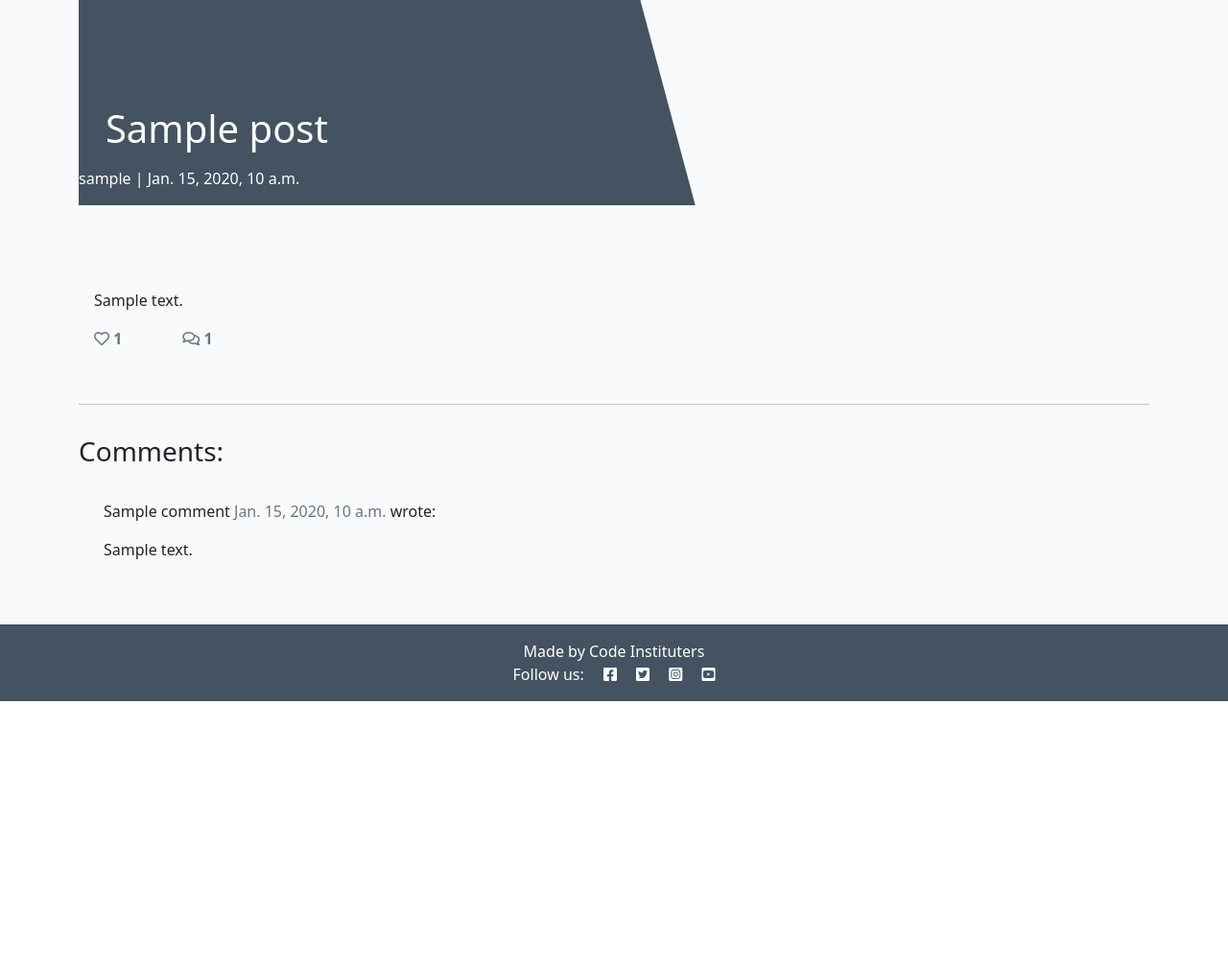
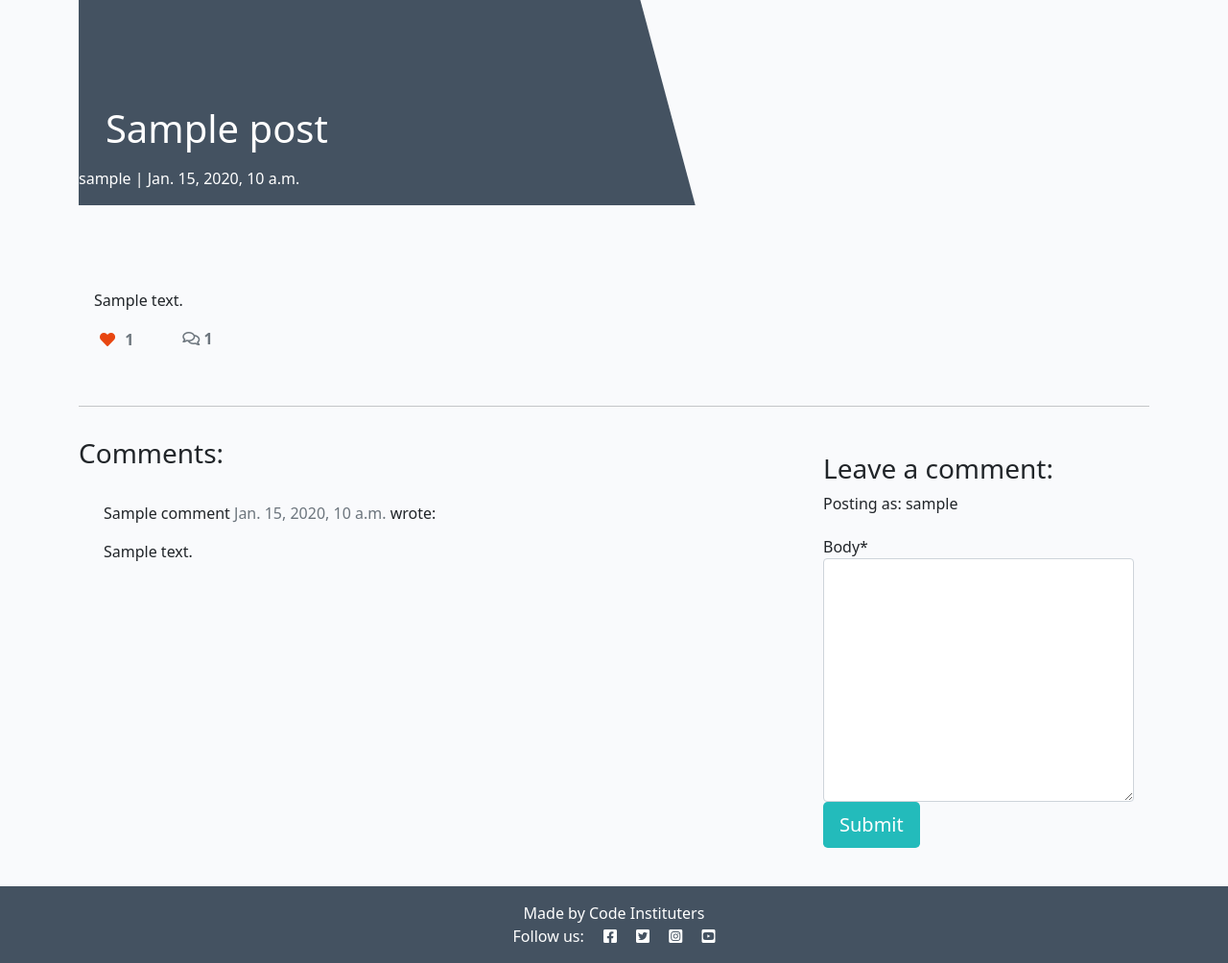
Before and after one commit to ajmccredie/django-blog, a Django app: a page that uses templates/base.html in a window 1280 px wide. Shown: the part 71-1075 px from the top of the page at 96% size. Before the commit the page ends 802 px from the top, so only its background shows below. Run offline with Django 3.2, Linux system fonts and the light colour scheme; a user stored in the database is signed in; tables that the repository leaves empty hold one stand-in row (values such as "Sample post"); some libraries are stand-ins or nearby versions.

Commit message:
Add code to leave and authorise comments and to like posts

```diff
--- a/blpog/forms.py
+++ b/blpog/forms.py
@@ -0,0 +1,8 @@
+from .models import Comment
+from django import forms
+
+
+class CommentForm(forms.ModelForm):
+    class Meta:
+        model = Comment
+        fields = ('body',)
--- a/blpog/urls.py
+++ b/blpog/urls.py
@@ -3,5 +3,6 @@ from django.urls import path
 
 urlpatterns = [
     path("", views.PostList.as_view(), name="home"),
-    path('<slug:slug>/', views.PostDetail.as_view(), name='post_details'),
+    path('<slug:slug>/', views.PostDetail.as_view(), name='post_detail'),
+    path('like/<slug:slug>/', views.PostLike.as_view(), name='post_like')
 ]
--- a/blpog/views.py
+++ b/blpog/views.py
@@ -1,6 +1,8 @@
-from django.shortcuts import render, get_object_or_404
+from django.shortcuts import render, get_object_or_404, reverse
 from django.views import generic, View
+from django.http import HttpResponseRedirect
 from .models import Post
+from .forms import CommentForm
 
 # Create your views here.
 
@@ -23,10 +25,56 @@ class PostDetail(View):
 
         return render(
             request,
-            "post_details.html",
+            "post_detail.html",
             {
                 "post": post,
                 "comments": comments,
-                "liked": liked
+                "commented": False,
+                "liked": liked,
+                "comment_form": CommentForm()
             },
         )
+
+
+    def post(self, request, slug, *args, **kwargs):
+        queryset = Post.objects.filter(status=1)
+        post = get_object_or_404(queryset, slug=slug)
+        comments = post.comments.filter(approved=True).order_by('created_on')
+        liked = False
+        if post.likes.filter(id=self.request.user.id).exists():
+            liked = True
+
+        comment_form = CommentForm(data=request.POST)
+
+        if comment_form.is_valid():
+            comment_form.instance.email = request.user.email
+            comment_form.instance.name = request.user.username
+            comment = comment_form.save(commit=False)
+            comment.save()
+
+        else:
+            comment_form = CommentForm()
+
+        return render(
+            request,
+            "post_detail.html",
+            {
+                "post": post,
+                "comments": comments,
+                "commented": True,
+                "liked": liked,
+                "comment_form": CommentForm()
+            },
+        )
+
+class PostLike(View):
+    def post(self, request, slug):
+        post = get_object_or_404(Post, slug=slug)
+
+        if post.likes.filter(id=request.user.id).exists:
+            post.likes.remove(request.user)
+        else:
+            post.likes.add(request.user)
+
+
+        return HttpResponseRedirect(reverse('post_detail', args=[slug]))
--- a/templates/index.html
+++ b/templates/index.html
@@ -23,7 +23,7 @@
                                     <p class="author">Author: {{ post.author }}</p>
                                 </div>
                             </div>
-                            <a href="{% url 'post_details' post.slug %}" class="post-link">
+                            <a href="{% url 'post_detail' post.slug %}" class="post-link">
                                 <h2 class="card-title">{{ post.title }}</h2>
                                 <p class="card-text">{{ post.excerpt }}</p>
                             </a>
--- a/templates/post_details.html
+++ b/templates/post_detail.html
@@ -1,4 +1,6 @@
 {% extends 'base.html' %} {% block content %}
+
+{% load crispy_forms_tags %}
 
 <div class="masthead">
     <div class="container">
@@ -35,8 +37,26 @@
                 <div class="row">
 
                     <div class="col-1">
-                        <!-- The number of likes goes before the closing strong tag -->
-                        <strong class="text-secondary"><i class="far fa-heart"></i> {{ post.number_of_likes }} </strong>
+                        <strong>
+                            {% if user.is_authenticated %}
+                            <form class="d-inline" action="{% url 'post_like' post.slug %}" method="POST">
+                                {% csrf_token %}
+                                {% if liked %}
+
+                                <button type="submit" name="blogpost_id" value="{{post.slug}}" class="btn-like"><i class="fas fa-heart"></i></button>
+
+                                {% else %}
+
+                                <button type="submit" name="blogpost_id" value="{{post.slug}}" class="btn-like"><i class="far fa-heart"></i></button>
+
+                                {% endif %}
+                            </form>
+                            {% else %}
+
+                            <span class="text-secondary"><i class="far fa-heart"></i></span>
+                            {% endif %}
+                            <span class="text-secondary">  {{ post.number_of_likes }}</span>
+                        </strong>
                     </div>
                     <div class="col-1">
                         {% with comments.count as total_comments %}
@@ -79,7 +99,23 @@
         </div>
         <div class="col-md-4 card mb-4  mt-3 ">
             <div class="card-body">
-                <!-- For later -->
+                {% if commented %}
+                <div class="alert alert-success" role="alert">
+                    Your comment is awaiting approval
+                </div>
+                {% else %}
+
+                {% if user.is_authenticated %}
+
+                <h3>Leave a comment:</h3>
+                <p>Posting as: {{ user.username }}</p>
+                <form method="post" style="margin-top: 1.3em;">
+                    {{ comment_form | crispy }}
+                    {% csrf_token %}
+                    <button type="submit" class="btn btn-signup btn-lg">Submit</button>
+                </form>
+                {% endif %}
+                {% endif %}
             </div>
         </div>
     </div>
```
